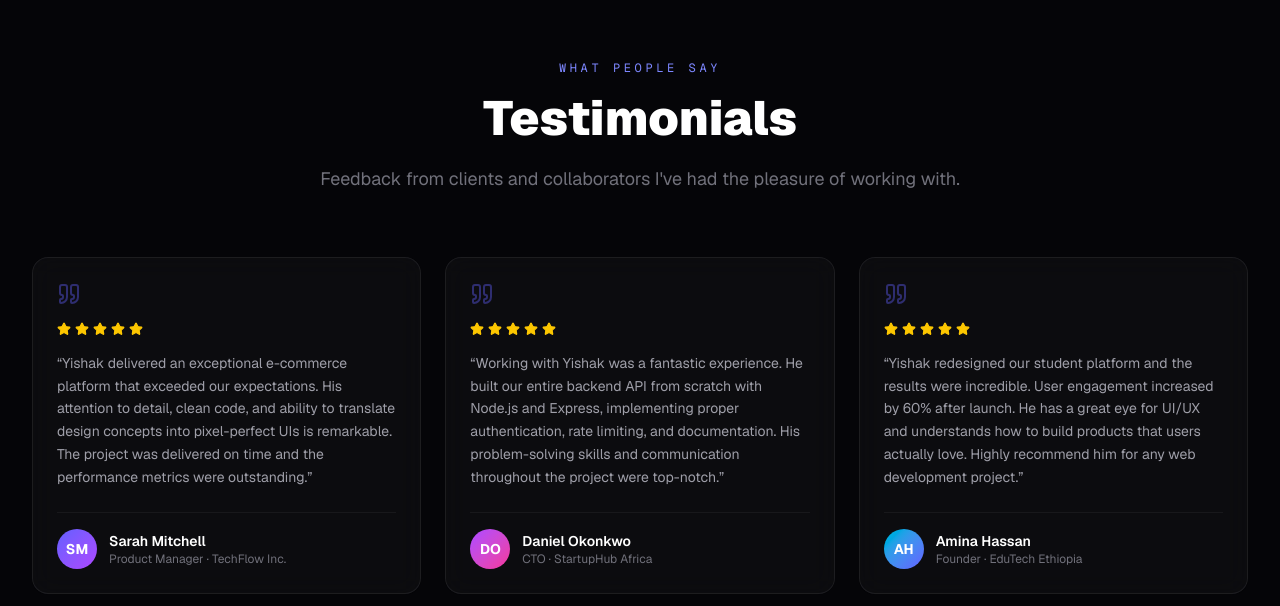
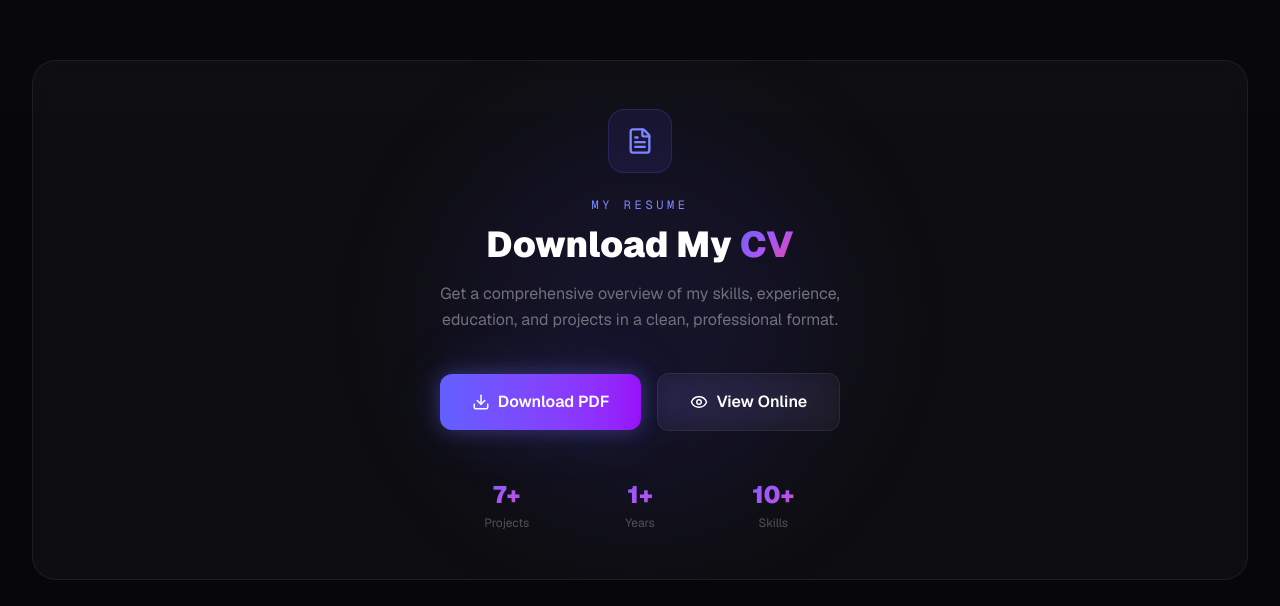
Before and after one commit to isakhu/yishak-tule, a Next.js app: page / in a window 1280 px wide. Shown: the part 7254-7860 px from the top of the page. Built offline with nearby package versions, Linux system fonts and the light colour scheme.

Commit message:
Update page.tsx

```diff
--- a/app/page.tsx
+++ b/app/page.tsx
@@ -6,7 +6,6 @@ import Projects from "@/components/Projects";
 import Experience from "@/components/Experience";
 import Services from "@/components/Services";
 import Blog from "@/components/Blog";
-import Testimonials from "@/components/Testimonials";
 import Resume from "@/components/Resume";
 import Contact from "@/components/Contact";
 import Footer from "@/components/Footer";
@@ -23,7 +22,6 @@ export default function Home() {
         <Experience />
         <Services />
         <Blog />
-        <Testimonials />
         <Resume />
         <Contact />
       </main>
```
